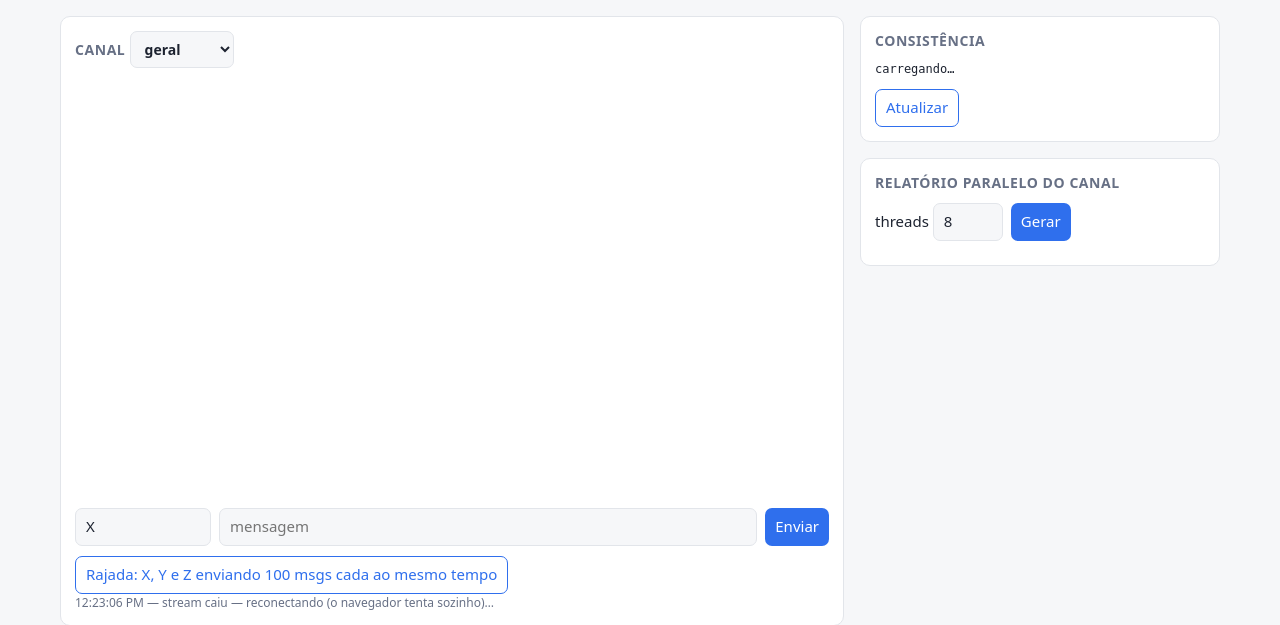
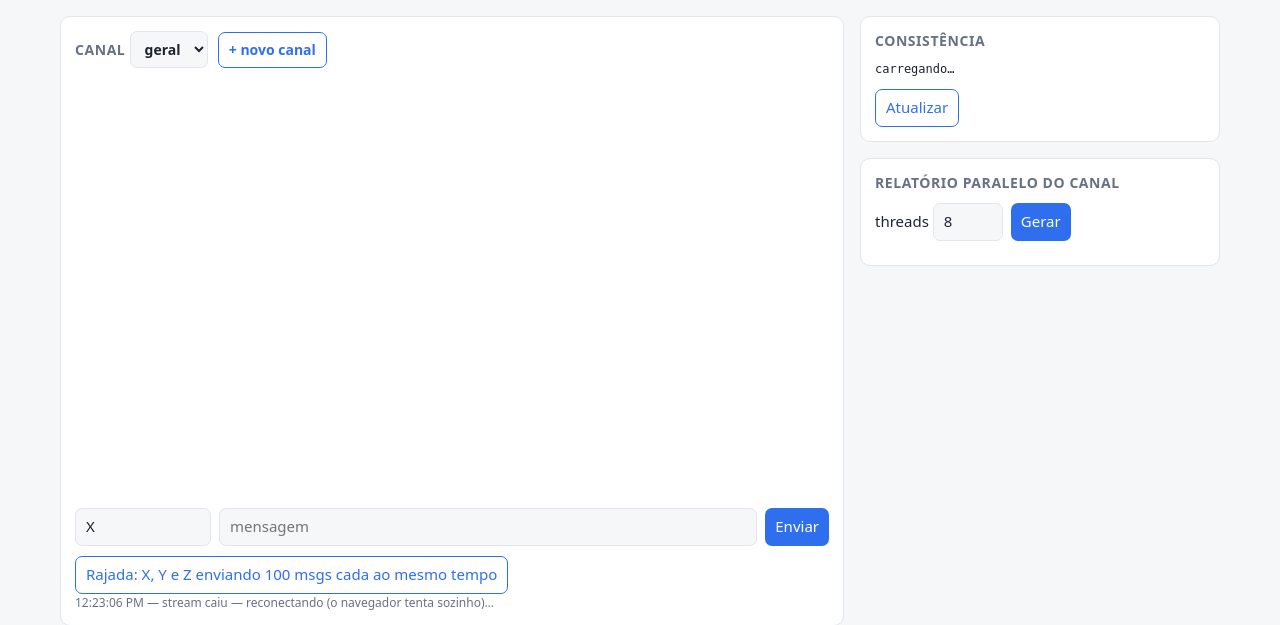
Before and after one commit to BielNova/threads-distribuido, a web app: page / in a window 1280 px wide. Shown: the part 59-684 px from the top of the page. Run offline with its HTML, style and script files only (its server is not run), Linux system fonts and the light colour scheme; data that the repository does not hold is empty.

Commit message:
Interface: lista de canais dinâmica e botão para criar canal (GET /api/canais)

```diff
--- a/src/main/resources/public/index.html
+++ b/src/main/resources/public/index.html
@@ -35,7 +35,8 @@
 </header>
 <main>
   <section class="card">
-    <h2>Canal <select id="canal"><option>geral</option><option>projeto</option><option>historico</option></select></h2>
+    <h2>Canal <select id="canal"><option>geral</option></select>
+      <button class="sec" id="novoCanal" style="text-transform:none; margin-left:6px">+ novo canal</button></h2>
     <div id="feed"></div>
     <form id="envio">
       <input name="usuario" placeholder="usuário" value="X" size="8" required>
@@ -137,14 +138,42 @@ $('#relatorio').onclick = async () => {
   poll();
 };
 
+// ---- canais: a lista vem do banco; um canal novo passa a existir com a 1ª mensagem
+function adicionarOpcao(nome, selecionar) {
+  const sel = $('#canal');
+  if (![...sel.options].some(o => o.value === nome)) sel.add(new Option(nome, nome));
+  if (selecionar) sel.value = nome;
+}
+
+async function carregarCanais() {
+  const atual = canal();
+  const lista = await (await fetch('/api/canais')).json();
+  lista.forEach(c => adicionarOpcao(c.nome));
+  $('#canal').value = atual;
+}
+
+$('#novoCanal').onclick = () => {
+  const nome = (prompt('Nome do novo canal (letras, números, - ou _):') || '').trim().toLowerCase();
+  if (!nome) return;
+  if (!/^[a-z0-9_-]{1,40}$/.test(nome)) return alert('Nome inválido: use só letras, números, - ou _ (até 40).');
+  adicionarOpcao(nome, true);
+  carregar();
+  log(`canal <b>${esc(nome)}</b> selecionado — ele é criado no banco quando a 1ª mensagem chegar`);
+  document.querySelector('#envio [name=texto]').focus();
+};
+
 $('#canal').onchange = carregar;
 $('#atualizar').onclick = stats;
 
 const es = new EventSource('/api/stream');
-es.onmessage = ev => { const m = JSON.parse(ev.data); if (m.canal === canal()) render(m); };
+es.onmessage = ev => {
+  const m = JSON.parse(ev.data);
+  if (!m.canal.startsWith('carga-') && !m.canal.startsWith('broker-')) adicionarOpcao(m.canal); // canal criado por outra pessoa aparece na lista
+  if (m.canal === canal()) render(m);
+};
 es.onerror = () => log('stream caiu — reconectando (o navegador tenta sozinho)…');
 
-carregar(); stats();
+carregarCanais().then(carregar); stats();
 </script>
 </body>
 </html>
```
Also changed, not shown: src/main/java/threads/gateway/GatewayServer.java (+18 -0 lines), README.md.
